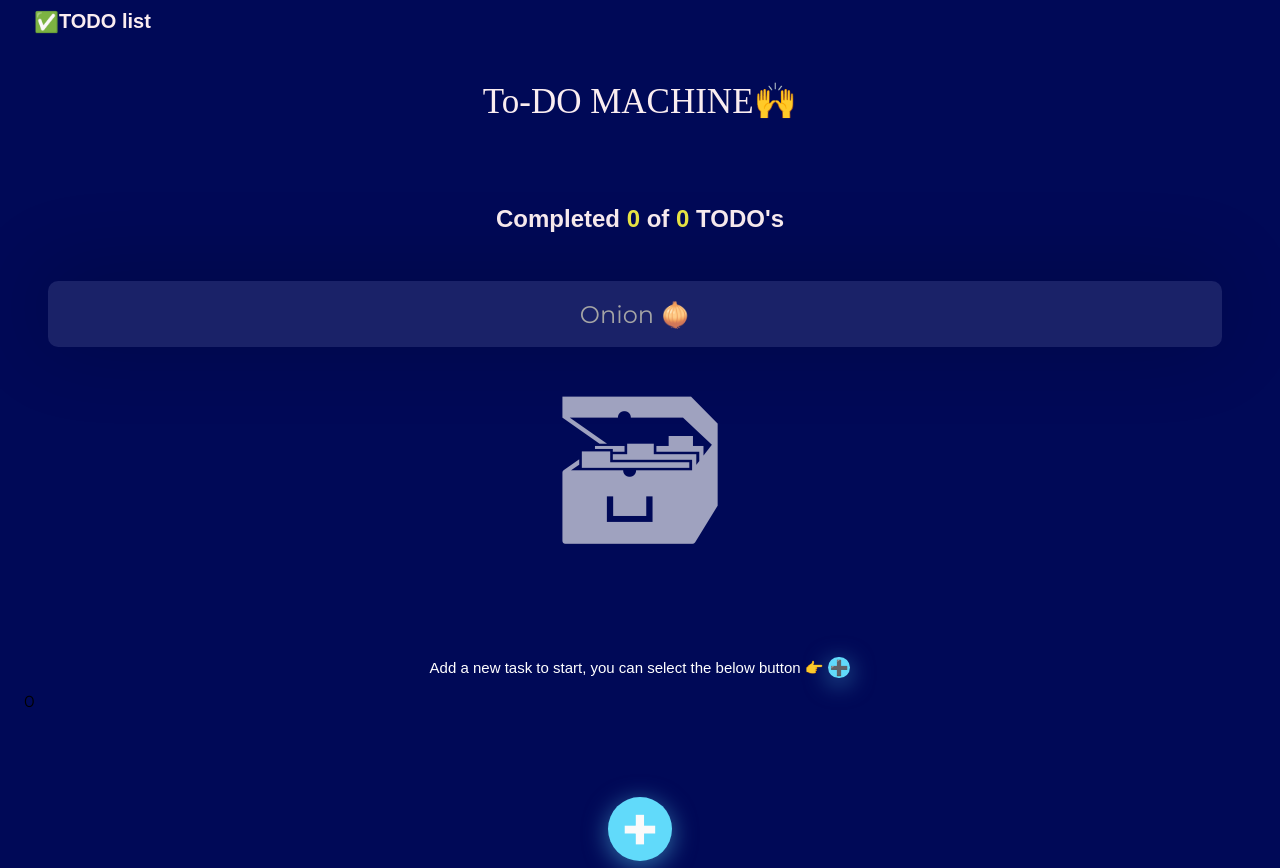
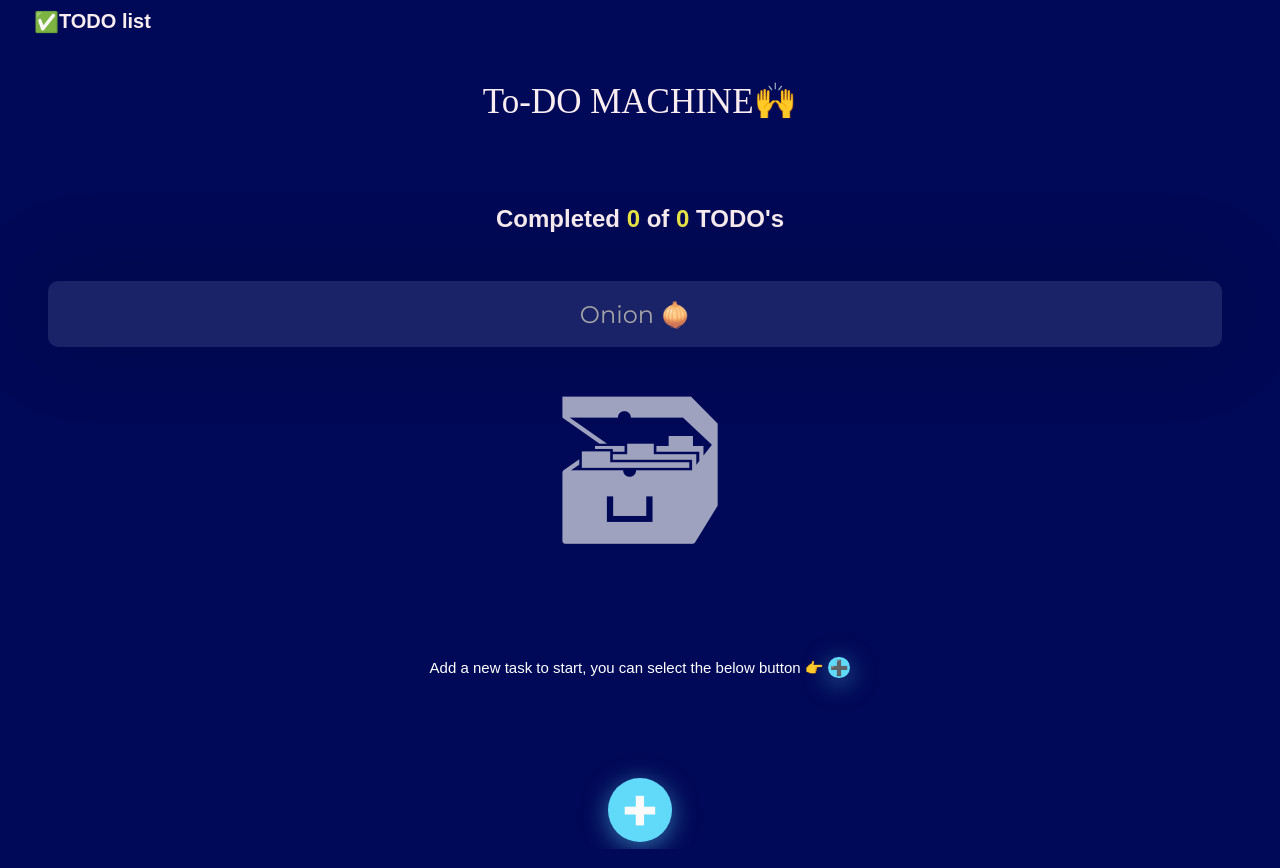
Before and after one commit to paching12/platzi-todo-app, a React (Create React App) app: page / in a window 1280 px wide. Built offline with nearby package versions, Linux system fonts and the light colour scheme; the HTML template or start-up script is replaced by a standard one; a web font is replaced by a local one.

Commit message:
Avoid Print 0

```diff
--- a/src/components/TodoList.js
+++ b/src/components/TodoList.js
@@ -7,7 +7,7 @@ function TodoList(props) {
       {props.error && props.onError()}
       {!props.loading && !props.todos?.length && props.onEmptyTodos()}
       {!props.searchedTodos?.length &&
-        props.todos.length &&
+        props.todos.length !== 0 &&
         props.onEmptySearchResults(props.search)}
       {!props.loading && (
         <ul>
```
